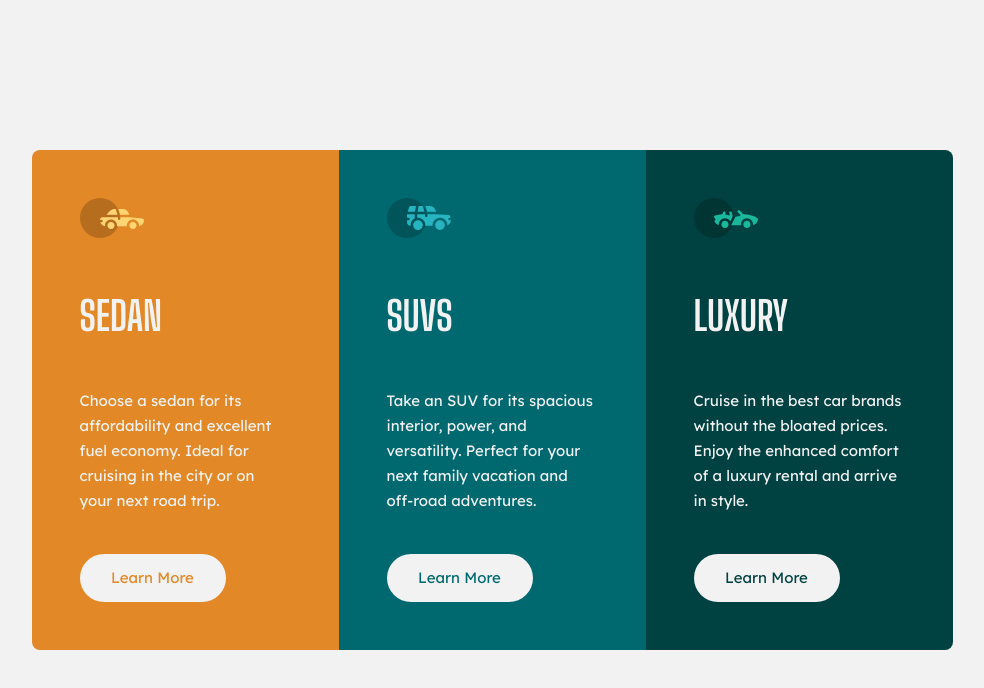
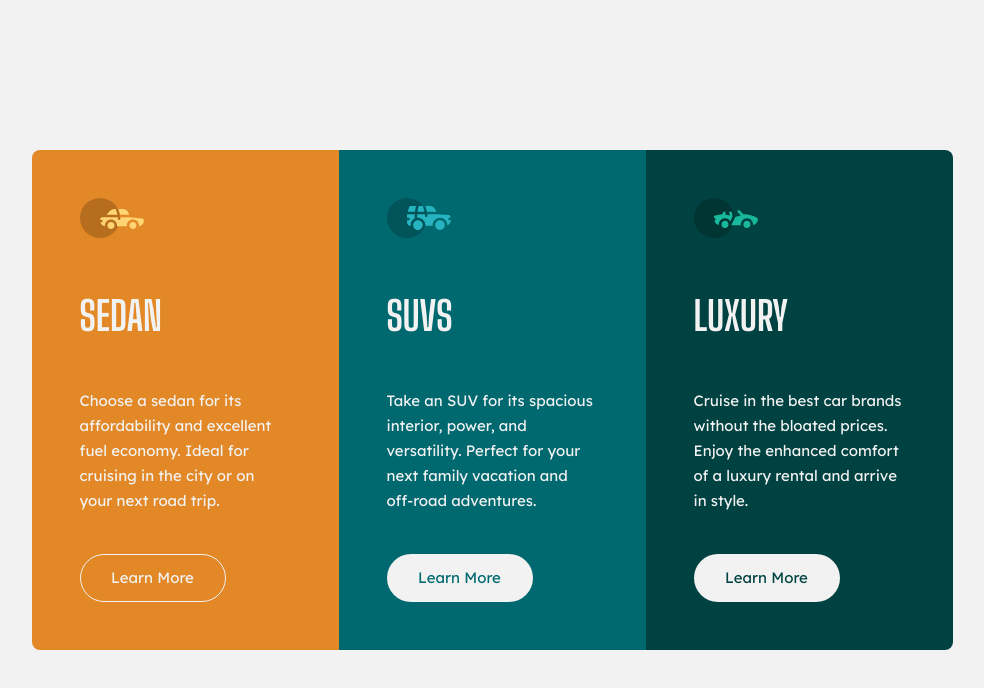
Before and after one commit to nicorithner/3-column-preview-card-component-FEM-solution, a React (Vite) app: page / in a window 1280 px wide. In both pictures the pointer is over the button 300 px from the left and 577 px from the top of the page. Shown: the top 688 px of the page, without its empty margins (148-1132 px from the left). Built offline with nearby package versions, Linux system fonts and the light colour scheme.

Commit message:
Add to change color and background on hover

```diff
--- a/src/components/column/Column.scss
+++ b/src/components/column/Column.scss
@@ -38,6 +38,7 @@
   height: toRem(48);
   border-radius: toRem(25);
   border: none;
+  cursor: pointer;
 }
 
 .description,
@@ -50,15 +51,31 @@
 
 .orange-btn {
   color: $brightOrange;
+  &:hover {
+    border: 1px solid $veryLightGray;
+    color: $veryLightGray;
+    background-color: $brightOrange;
+  }
 }
 
 .darkCyan-btn {
   color: $darkCyan;
+  &:hover {
+    border: 1px solid $veryLightGray;
+    color: $veryLightGray;
+    background-color: $darkCyan;
+  }
 }
 
 .veryDarkCyan-btn {
   color: $veryDarkCyan;
+  &:hover {
+    border: 1px solid $veryLightGray;
+    color: $veryLightGray;
+    background-color: $veryDarkCyan;
+  }
 }
+
 .left-side-clmn {
   border-radius: toRem(8) 0 0 toRem(8);
 }
```
